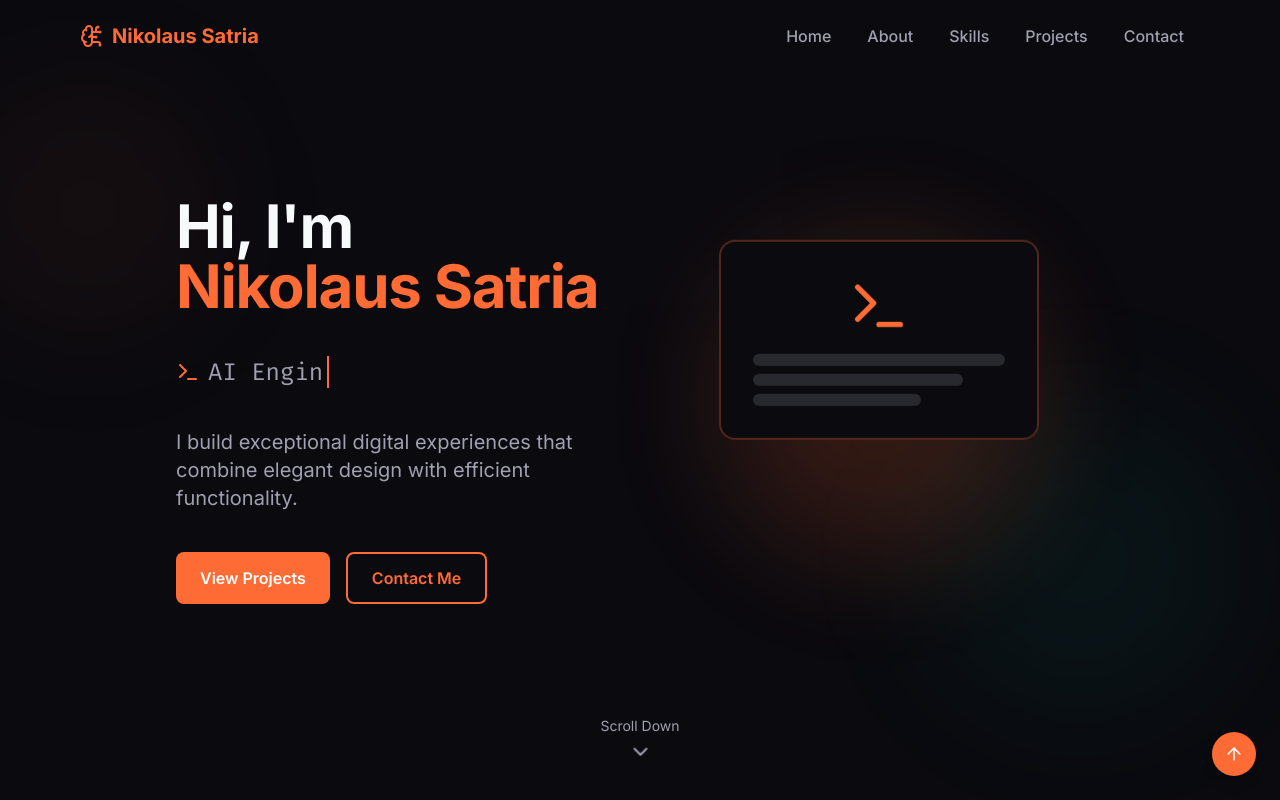
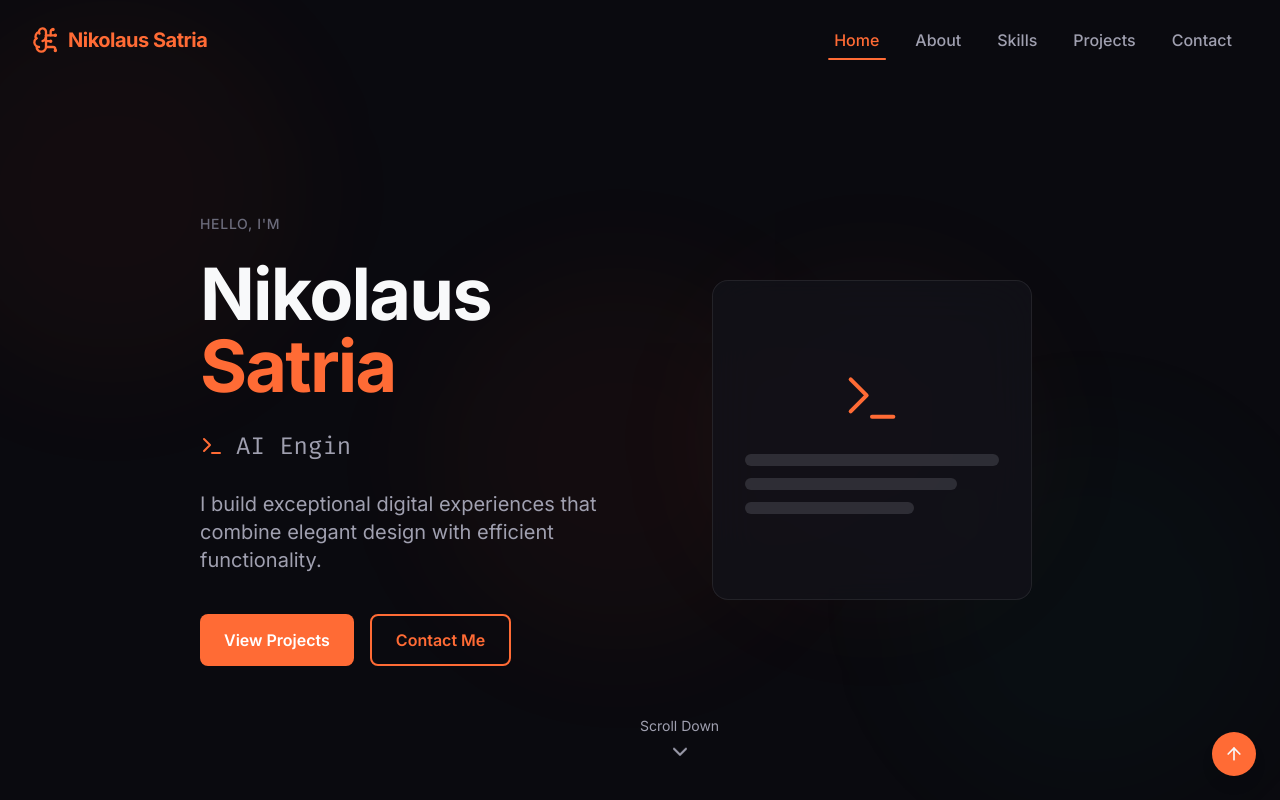
Before and after one commit to lauusz/portfolio, a React (Vite) app: page / in a window 1280 px wide. Shown: the top 800 px of the page. Built offline with nearby package versions, Linux system fonts and the light colour scheme.

Commit message:
redesign: header and hero components

```diff
--- a/src/components/Header.tsx
+++ b/src/components/Header.tsx
@@ -1,82 +1,154 @@
 import React, { useState, useEffect } from 'react';
+import { motion, AnimatePresence } from 'framer-motion';
 import { Menu, X, BrainCircuit } from 'lucide-react';
 import { navLinks } from '../constants/data';
 
 const Header: React.FC = () => {
   const [isOpen, setIsOpen] = useState(false);
   const [isScrolled, setIsScrolled] = useState(false);
+  const [activeSection, setActiveSection] = useState('home');
 
-  const toggleMenu = () => {
-    setIsOpen(!isOpen);
-  };
+  const toggleMenu = () => setIsOpen(!isOpen);
+  const closeMenu = () => setIsOpen(false);
 
+  // Scroll listener for background + active section
   useEffect(() => {
     const handleScroll = () => {
-      if (window.scrollY > 50) {
-        setIsScrolled(true);
-      } else {
-        setIsScrolled(false);
+      setIsScrolled(window.scrollY > 20);
+
+      // Active section detection
+      const scrollPosition = window.scrollY + 120;
+      let current = 'home';
+      for (let i = navLinks.length - 1; i >= 0; i--) {
+        const section = document.querySelector(navLinks[i].path);
+        if (section) {
+          const offsetTop = (section as HTMLElement).offsetTop;
+          if (scrollPosition >= offsetTop) {
+            current = navLinks[i].path.replace('#', '');
+            break;
           }
+        }
+      }
+      setActiveSection(current);
     };
 
     window.addEventListener('scroll', handleScroll);
+    handleScroll(); // Initial check
     return () => window.removeEventListener('scroll', handleScroll);
   }, []);
 
+  // Lock body scroll when mobile menu is open
+  useEffect(() => {
+    if (isOpen) {
+      document.body.style.overflow = 'hidden';
+    } else {
+      document.body.style.overflow = '';
+    }
+    return () => {
+      document.body.style.overflow = '';
+    };
+  }, [isOpen]);
+
+  const menuVariants = {
+    hidden: { opacity: 0 },
+    visible: {
+      opacity: 1,
+      transition: { staggerChildren: 0.1, delayChildren: 0.2 },
+    },
+    exit: {
+      opacity: 0,
+      transition: { staggerChildren: 0.05, staggerDirection: -1 },
+    },
+  };
+
+  const linkVariants = {
+    hidden: { opacity: 0, y: 20 },
+    visible: { opacity: 1, y: 0 },
+    exit: { opacity: 0, y: 20 },
+  };
+
   return (
     <header
-      className={`fixed w-full z-50 transition-all duration-300 ${
-        isScrolled ? 'bg-background/90 backdrop-blur-md py-2 shadow-lg' : 'bg-transparent py-4'
+      className={`fixed top-0 left-0 w-full z-50 transition-all duration-300 h-16 md:h-20 ${
+        isScrolled
+          ? 'bg-background/80 backdrop-blur-xl'
+          : 'bg-transparent'
       }`}
     >
-      <div className="max-w-6xl mx-auto px-4 flex justify-between items-center">
-        <a href="#home" className="flex items-center gap-2 text-accent font-bold text-xl">
-          <BrainCircuit className="w-6 h-6" />
-          <span>Nikolaus Satria</span>
+      <div className="section-container h-full flex items-center justify-between">
+        {/* Logo */}
+        <a
+          href="#home"
+          className="flex items-center gap-2 text-accent font-bold text-lg md:text-xl"
+        >
+          <BrainCircuit className="w-6 h-6 md:w-7 md:h-7" />
+          <span className="tracking-tight">Nikolaus Satria</span>
         </a>
 
         {/* Desktop Navigation */}
         <nav className="hidden md:flex items-center space-x-1">
-          {navLinks.map((link) => (
+          {navLinks.map((link) => {
+            const sectionId = link.path.replace('#', '');
+            const isActive = activeSection === sectionId;
+            return (
               <a
                 key={link.name}
                 href={link.path}
-              className="nav-link"
+                className={`nav-link ${isActive ? 'active' : ''}`}
               >
                 {link.name}
               </a>
-          ))}
+            );
+          })}
         </nav>
 
-        {/* Mobile Navigation Toggle */}
+        {/* Mobile Hamburger / Close Button */}
         <button
-          className="md:hidden text-text"
+          className="md:hidden relative z-50 text-text p-2 rounded-lg hover:bg-white/5 transition-colors"
           onClick={toggleMenu}
-          aria-label="Toggle menu"
+          aria-label={isOpen ? 'Close menu' : 'Open menu'}
         >
           {isOpen ? <X size={24} /> : <Menu size={24} />}
         </button>
       </div>
 
-      {/* Mobile Navigation Menu */}
-      <div
-        className={`md:hidden fixed top-[60px] right-0 h-screen w-64 bg-background/95 backdrop-blur-md shadow-lg transform transition-transform duration-300 ease-in-out ${
-          isOpen ? 'translate-x-0' : 'translate-x-full'
-        }`}
+      {/* Mobile Full-screen Overlay */}
+      <AnimatePresence>
+        {isOpen && (
+          <motion.div
+            initial={{ opacity: 0 }}
+            animate={{ opacity: 1 }}
+            exit={{ opacity: 0 }}
+            transition={{ duration: 0.3 }}
+            className="fixed inset-0 md:hidden bg-background/95 backdrop-blur-xl z-40 flex flex-col items-center justify-center"
           >
-        <nav className="flex flex-col p-5 space-y-4">
-          {navLinks.map((link) => (
-            <a
+            <motion.nav
+              variants={menuVariants}
+              initial="hidden"
+              animate="visible"
+              exit="exit"
+              className="flex flex-col items-center space-y-8"
+            >
+              {navLinks.map((link) => {
+                const sectionId = link.path.replace('#', '');
+                const isActive = activeSection === sectionId;
+                return (
+                  <motion.a
                     key={link.name}
                     href={link.path}
-              className="nav-link"
-              onClick={() => setIsOpen(false)}
+                    variants={linkVariants}
+                    transition={{ duration: 0.3, ease: [0.4, 0, 0.2, 1] }}
+                    onClick={closeMenu}
+                    className={`nav-link text-2xl ${isActive ? 'active' : ''}`}
                   >
                     {link.name}
-            </a>
-          ))}
-        </nav>
-      </div>
+                  </motion.a>
+                );
+              })}
+            </motion.nav>
+          </motion.div>
+        )}
+      </AnimatePresence>
     </header>
   );
 };
--- a/src/components/Hero.tsx
+++ b/src/components/Hero.tsx
@@ -1,12 +1,23 @@
-import React, { useEffect, useState } from 'react';
+import React, { useEffect, useState, useRef } from 'react';
+import { motion } from 'framer-motion';
 import { ChevronDown, Terminal } from 'lucide-react';
 
 const Hero: React.FC = () => {
-  // const terminalRef = useRef<HTMLDivElement>(null);
   const [displayText, setDisplayText] = useState('');
+  const [cursorVisible, setCursorVisible] = useState(true);
+  const timeoutRef = useRef<ReturnType<typeof setTimeout> | null>(null);
 
+  // Cursor blink effect
   useEffect(() => {
-    const texts = ["Full-Stack Developer", "AI Engineer", "Problem Solver"];
+    const interval = setInterval(() => {
+      setCursorVisible((prev) => !prev);
+    }, 530);
+    return () => clearInterval(interval);
+  }, []);
+
+  // Typing animation
+  useEffect(() => {
+    const texts = ['Full-Stack Developer', 'AI Engineer', 'Problem Solver'];
     let textIndex = 0;
     let charIndex = 0;
     let isDeleting = false;
@@ -15,103 +26,177 @@ const Hero: React.FC = () => {
       const currentText = texts[textIndex];
 
       if (isDeleting) {
-        // Delete mode
-        setDisplayText(current => current.substring(0, current.length - 1));
+        setDisplayText((current) => current.substring(0, current.length - 1));
         charIndex--;
       } else {
-        // Type mode
         setDisplayText(currentText.substring(0, charIndex + 1));
         charIndex++;
       }
 
-      // Determine next state
-      if (!isDeleting && charIndex === currentText.length) {
-        // Finished typing, pause then delete
+      if (!isDeleting && charIndex >= currentText.length) {
         isDeleting = true;
-        setTimeout(typeText, 750); // Longer pause at the end of typing
-      } else if (isDeleting && charIndex === 0) {
-        // Finished deleting, move to next text
+        timeoutRef.current = setTimeout(typeText, 1500);
+      } else if (isDeleting && charIndex <= 0) {
         isDeleting = false;
         textIndex = (textIndex + 1) % texts.length;
-        setTimeout(typeText, 500); // Pause before typing next phrase
+        charIndex = 0;
+        timeoutRef.current = setTimeout(typeText, 500);
       } else {
-        // Continue current operation with slower typing
-        setTimeout(typeText, isDeleting ? 100 : 100); // Increased delays for both typing and deleting
+        timeoutRef.current = setTimeout(typeText, isDeleting ? 60 : 100);
       }
     };
 
-    // Start the typing effect with initial delay
-    setTimeout(typeText, 500);
+    timeoutRef.current = setTimeout(typeText, 500);
 
     return () => {
-      // Cleanup would go here if needed
+      if (timeoutRef.current) clearTimeout(timeoutRef.current);
     };
   }, []);
 
+  const containerVariants = {
+    hidden: { opacity: 0 },
+    visible: {
+      opacity: 1,
+      transition: { staggerChildren: 0.15, delayChildren: 0.1 },
+    },
+  };
+
+  const itemVariants = {
+    hidden: { opacity: 0, y: 20 },
+    visible: {
+      opacity: 1,
+      y: 0,
+      transition: { duration: 0.5, ease: [0.4, 0, 0.2, 1] },
+    },
+  };
+
+  const visualVariants = {
+    hidden: { opacity: 0, x: 50 },
+    visible: {
+      opacity: 1,
+      x: 0,
+      transition: { duration: 0.7, ease: [0.4, 0, 0.2, 1], delay: 0.6 },
+    },
+  };
+
   return (
-    <section id="home" className="min-h-screen flex flex-col justify-center relative overflow-hidden bg-background">
-      <div className="absolute inset-0 overflow-hidden">
-        <div className="absolute top-20 -left-10 w-64 h-64 bg-accent/5 rounded-full filter blur-3xl"></div>
-        <div className="absolute bottom-20 right-10 w-80 h-80 bg-cta/5 rounded-full filter blur-3xl"></div>
+    <section
+      id="home"
+      className="min-h-[100dvh] flex flex-col justify-center relative overflow-hidden bg-background"
+    >
+      {/* Animated gradient orbs */}
+      <div className="absolute inset-0 overflow-hidden pointer-events-none">
+        <div className="absolute top-0 -left-20 w-64 h-64 md:w-96 md:h-96 bg-accent/5 rounded-full blur-3xl animate-pulse-glow" />
+        <div
+          className="absolute bottom-0 right-0 w-64 h-64 md:w-96 md:h-96 bg-cta/5 rounded-full blur-3xl animate-pulse-glow"
+          style={{ animationDelay: '2s' }}
+        />
+        <div
+          className="absolute top-1/3 left-1/3 w-64 h-64 md:w-96 md:h-96 bg-accent/5 rounded-full blur-3xl animate-pulse-glow"
+          style={{ animationDelay: '4s' }}
+        />
       </div>
 
-      <div className="section-container relative z-10 flex flex-col md:flex-row items-center justify-between gap-8">
-        <div className="md:w-1/2 space-y-6">
-          <h1 className="text-4xl md:text-6xl font-bold text-text leading-tight">
-            <span className="block">Hi, I'm</span>
-            <span className="text-accent">Nikolaus Satria</span>
-          </h1>
+      {/* Content */}
+      <div className="section-container relative z-10 flex flex-col md:flex-row items-center justify-between gap-8 md:gap-12 pt-16 md:pt-20 pb-16 md:pb-0">
+        {/* Left column — text */}
+        <motion.div
+          className="w-full md:w-1/2 space-y-6 text-center md:text-left"
+          variants={containerVariants}
+          initial="hidden"
+          animate="visible"
+        >
+          <motion.p
+            variants={itemVariants}
+            className="text-muted uppercase tracking-wider text-sm font-medium"
+          >
+            Hello, I'm
+          </motion.p>
 
-          <div className="flex items-center space-x-2 text-primary font-mono text-xl md:text-2xl py-4">
-            <Terminal className="text-accent" size={24} />
-            <div className="overflow-hidden h-8">
-              <div className="inline-block border-r-2 border-accent pr-1 h-8 animate-blink">
-                {displayText}
-              </div>
+          <motion.h1
+            variants={itemVariants}
+            className="text-4xl sm:text-5xl md:text-6xl lg:text-7xl font-bold text-text leading-tight tracking-tight"
+          >
+            <span className="block">Nikolaus</span>
+            <span className="text-accent">Satria</span>
+          </motion.h1>
+
+          <motion.div
+            variants={itemVariants}
+            className="flex items-center justify-center md:justify-start gap-3 text-primary font-mono text-xl md:text-2xl h-10"
+          >
+            <Terminal className="text-accent shrink-0" size={24} />
+            <div className="flex items-center overflow-hidden">
+              <span>{displayText}</span>
+              <span
+                className="inline-block w-0.5 h-6 md:h-7 bg-accent ml-0.5"
+                style={{
+                  opacity: cursorVisible ? 1 : 0,
+                  transition: 'opacity 0.1s ease',
+                }}
+              />
             </div>
-          </div>
+          </motion.div>
 
-          <p className="text-primary text-lg md:text-xl max-w-lg">
-            I build exceptional digital experiences that combine elegant design with efficient functionality.
-          </p>
+          <motion.p
+            variants={itemVariants}
+            className="text-primary text-lg md:text-xl max-w-lg mx-auto md:mx-0"
+          >
+            I build exceptional digital experiences that combine elegant design
+            with efficient functionality.
+          </motion.p>
 
-          <div className="flex flex-wrap gap-4 pt-4">
+          <motion.div
+            variants={itemVariants}
+            className="flex flex-wrap gap-4 justify-center md:justify-start pt-4"
+          >
             <a href="#projects" className="btn btn-primary">
               View Projects
             </a>
             <a href="#contact" className="btn btn-outline">
               Contact Me
             </a>
-          </div>
-        </div>
+          </motion.div>
+        </motion.div>
 
-        <div className="md:w-1/2 p-8 flex justify-center">
-          <div className="relative w-64 h-64 md:w-80 md:h-80">
-            <div className="absolute inset-0 bg-accent/20 rounded-full filter blur-3xl animate-pulse"></div>
-            <div className="relative bg-background border-2 border-accent/30 rounded-2xl overflow-hidden p-8 animate-float">
-              <div className="relative z-10 flex flex-col h-full justify-center">
-                <div className="text-accent mb-4 flex justify-center">
-                  <Terminal size={64} />
-
+        {/* Right column — decorative visual (hidden on mobile) */}
+        <motion.div
+          className="hidden md:flex w-full md:w-1/2 justify-center items-center"
+          variants={visualVariants}
+          initial="hidden"
+          animate="visible"
+        >
+          <div className="relative w-64 h-64 lg:w-80 lg:h-80">
+            {/* Glow behind card */}
+            <div className="absolute inset-0 bg-accent/10 rounded-full blur-3xl animate-pulse-glow" />
+            {/* Glass card */}
+            <div className="relative h-full bg-surface/80 backdrop-blur-xl border border-white/[0.08] rounded-2xl overflow-hidden p-8 animate-float hover:border-accent/30 hover:shadow-[0_0_30px_rgba(255,107,53,0.1)] transition-all duration-300 flex items-center justify-center">
+              <div className="flex flex-col items-center justify-center w-full space-y-6">
+                <div className="text-accent">
+                  <Terminal size={64} strokeWidth={1.5} />
                 </div>
-                <div className="space-y-2">
-                  <div className="h-3 bg-primary/20 rounded-full w-full"></div>
-                  <div className="h-3 bg-primary/20 rounded-full w-5/6"></div>
-                  <div className="h-3 bg-primary/20 rounded-full w-4/6"></div>
+                <div className="w-full space-y-3">
+                  <div className="h-3 bg-primary/20 rounded-full w-full" />
+                  <div className="h-3 bg-primary/20 rounded-full w-5/6" />
+                  <div className="h-3 bg-primary/20 rounded-full w-4/6" />
                 </div>
               </div>
             </div>
           </div>
-        </div>
+        </motion.div>
       </div>
 
-      <a
+      {/* Scroll indicator */}
+      <motion.a
         href="#about"
-        className="absolute bottom-8 left-1/2 transform -translate-x-1/2 text-primary hover:text-accent transition-colors duration-300 flex flex-col items-center"
+        initial={{ opacity: 0, y: 10 }}
+        animate={{ opacity: 1, y: 0 }}
+        transition={{ delay: 1.2, duration: 0.5 }}
+        className="absolute bottom-8 left-1/2 -translate-x-1/2 text-primary hover:text-accent transition-colors duration-300 flex flex-col items-center z-10"
       >
         <span className="mb-2 text-sm">Scroll Down</span>
         <ChevronDown className="animate-bounce" />
-      </a>
+      </motion.a>
     </section>
   );
 };
```
Lines whose indentation alone changed are shown as unchanged.
